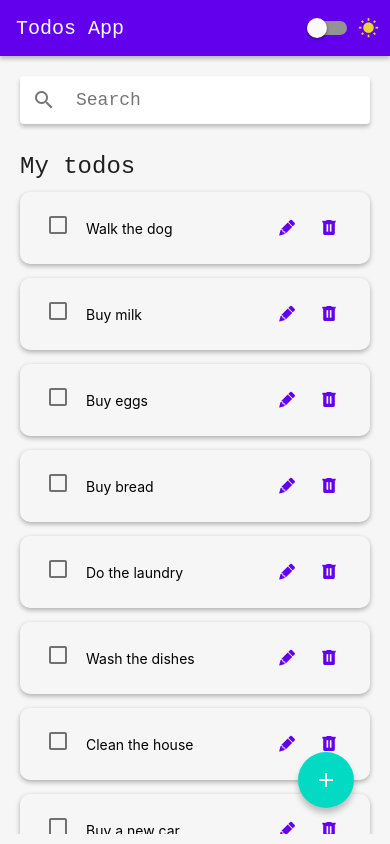
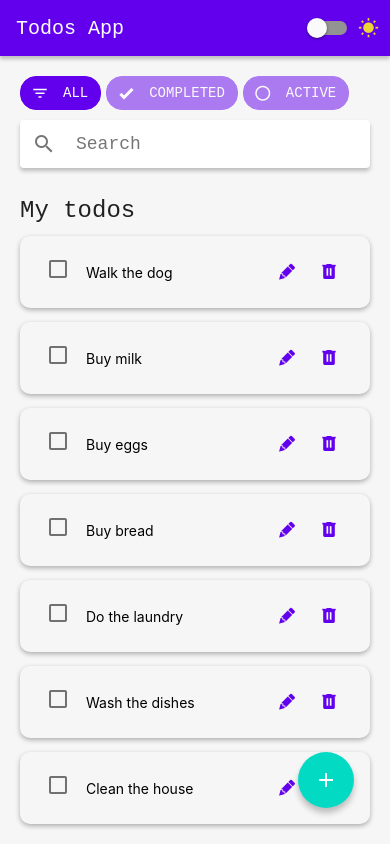
Before and after one commit to Neo-Ciber94/ReactNativeTodoApp, a React Native app: screen / in a window 390 px wide. Built offline with nearby package versions, Linux system fonts and the light colour scheme.

Commit message:
Added button group

```diff
--- /dev/null
+++ b/src/components/ButtonGroup/index.tsx
@@ -0,0 +1,71 @@
+import { useTheme } from "@react-navigation/native";
+import React, { useState } from "react";
+import { StyleSheet, View } from "react-native";
+import { ToggleButton, Text, Chip } from "react-native-paper";
+import Icon from "../Icon";
+
+export interface ButtonGroupItem<T> {
+  label: string;
+  icon: string;
+  value: T;
+}
+
+export function createButtonGroupItem<T>(
+  label: string,
+  value: T,
+  icon: string
+): ButtonGroupItem<T> {
+  return {
+    label,
+    icon,
+    value,
+  };
+}
+
+export interface ButtonGroupProps<T> {
+  items: ButtonGroupItem<T>[];
+  value: T;
+  onChange: (value: T) => void;
+}
+
+export default function ButtonGroup<T>({
+  items,
+  value: initialValue,
+  onChange,
+}: ButtonGroupProps<T>) {
+  const { colors } = useTheme();
+  const [value, setValue] = useState<T>(initialValue);
+
+  const isSelected = (item: ButtonGroupItem<T>) => item.value === value;
+
+  function handleChange(newValue: T) {
+    setValue(newValue);
+    onChange(newValue);
+  }
+
+  return (
+    <View style={styles.container}>
+      {items.map((item) => (
+        <Chip
+          style={[
+            { backgroundColor: colors.primary },
+            { opacity: isSelected(item) ? 1 : 0.5 },
+          ]}
+          key={item.label}
+          avatar={<Icon icon={item.icon} size={30} color={"white"} />}
+          onPress={() => handleChange(item.value)}
+        >
+          <Text style={{ color: "white" }}>{item.label}</Text>
+        </Chip>
+      ))}
+    </View>
+  );
+}
+
+const styles = StyleSheet.create({
+  container: {
+    display: "flex",
+    flexDirection: "row",
+    gap: 5,
+  },
+});
--- /dev/null
+++ b/src/components/Icon/index.tsx
@@ -0,0 +1,18 @@
+import { Avatar } from "react-native-paper";
+
+export interface IconProps {
+  icon: string;
+  size?: number;
+  color?: string;
+}
+
+export default function Icon({ icon, size, color }: IconProps) {
+  return (
+    <Avatar.Icon
+      icon={icon}
+      size={size}
+      color={color}
+      style={{ backgroundColor: "#0000" }}
+    />
+  );
+}
--- a/src/components/TodoList/index.tsx
+++ b/src/components/TodoList/index.tsx
@@ -16,6 +16,13 @@ import { NavigationType } from "../../types";
 import { Caption, Headline, Searchbar } from "react-native-paper";
 import { useTodos } from "../../hooks/useTodos";
 import AfterDeleteSnackBar from "../AfterDeleteSnackbar";
+import ButtonGroup, { createButtonGroupItem } from "../ButtonGroup";
+
+enum TodoFilter {
+  ALL = "ALL",
+  COMPLETED = "COMPLETED",
+  ACTIVE = "ACTIVE",
+}
 
 export default function TodoList() {
   const todos = useTodos();
@@ -28,12 +35,9 @@ export default function TodoList() {
   const [filteredTodos, setFilteredTodos] = useState<Todo[]>(todos);
   const deletedRef = useRef<Todo | undefined>(undefined);
   const [afterDeleteSnackbar, setAfterDeleteSnackbar] = useState(false);
+  const [filter, setFilter] = useState<TodoFilter>(TodoFilter.ALL);
   const isSearching = searchText.trim().length > 0;
   let padding = styles.px;
-
-  useEffect(() => {
-    setAfterDeleteSnackbar(true);
-  }, []);
 
   useEffect(() => {
     if (isSearching) {
@@ -82,6 +86,29 @@ export default function TodoList() {
   return (
     <>
       <View style={[styles.search, padding]}>
+        <View style={{ marginBottom: 10 }}>
+          <ButtonGroup
+            value={filter}
+            onChange={setFilter}
+            items={[
+              createButtonGroupItem(
+                TodoFilter.ALL,
+                TodoFilter.ALL,
+                "filter-variant"
+              ),
+              createButtonGroupItem(
+                TodoFilter.COMPLETED,
+                TodoFilter.COMPLETED,
+                "check-bold"
+              ),
+              createButtonGroupItem(
+                TodoFilter.ACTIVE,
+                TodoFilter.ACTIVE,
+                "checkbox-blank-circle-outline"
+              ),
+            ]}
+          />
+        </View>
         <Searchbar
           placeholder="Search"
           onChangeText={setSearchText}
--- a/src/contexts/DarkThemeContext.tsx
+++ b/src/contexts/DarkThemeContext.tsx
@@ -51,3 +51,5 @@ function isUserPreferenceDarkMode(colorSchemeName: ColorSchemeName): boolean {
 }
 
 export const useDarkTheme = () => useContext(DarkThemeContext);
+
+export const useIsDarkTheme = () => useContext(DarkThemeContext).dark;
```
